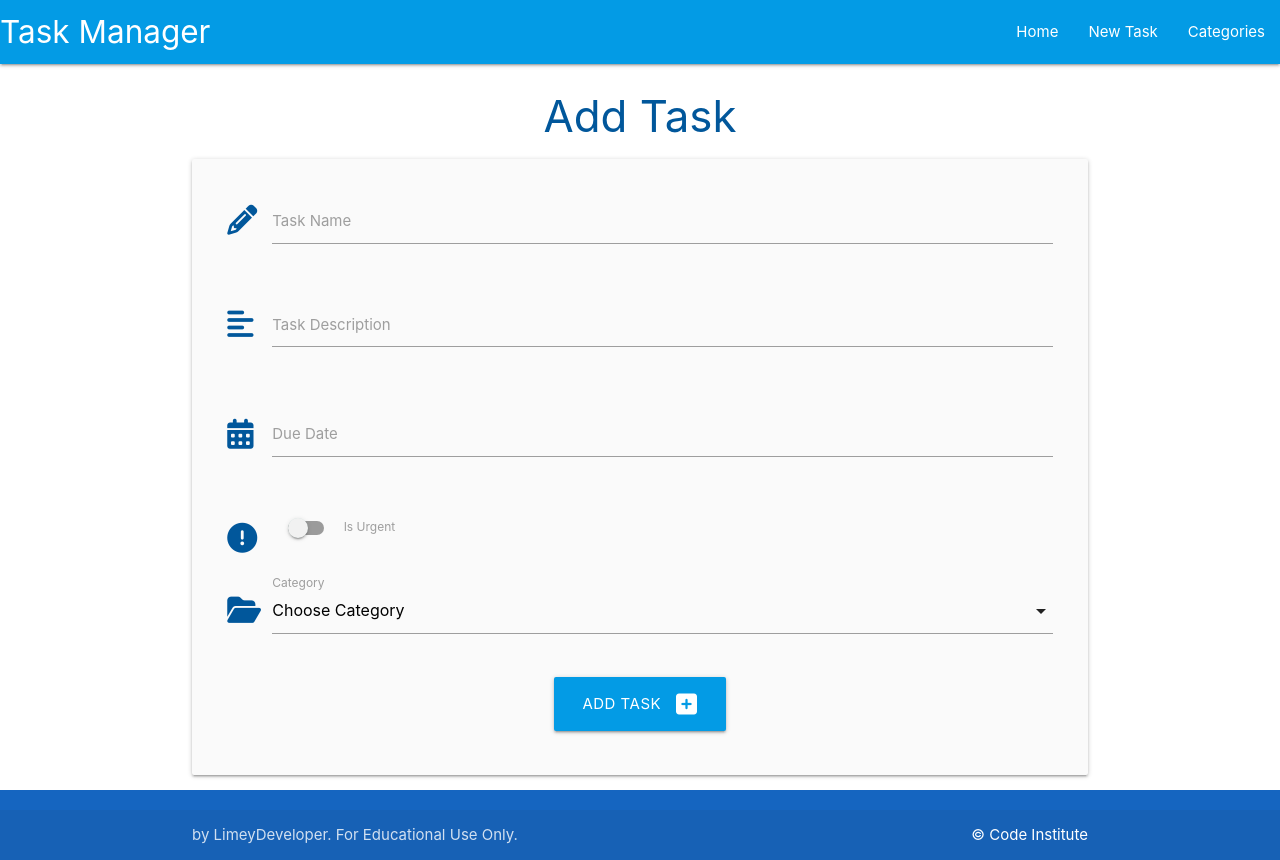
After one commit to A-Hoenig/Task-Manager, a Flask app: page /add_task in a window 1280 px wide. The commit adds this page. Run offline with Flask 3, Linux system fonts and the light colour scheme.

Commit message:
add task fucntionality

```diff
--- a/taskmanager/routes.py
+++ b/taskmanager/routes.py
@@ -17,7 +17,7 @@ def categories():
 
 @app.route("/add_category", methods=["GET", "POST"])
 def add_category():
-    if request.method=="POST":
+    if request.method == "POST":
         category = Category(category_name=request.form.get("category_name"))
         db.session.add(category)
         db.session.commit()
@@ -41,3 +41,20 @@ def delete_category(category_id):
     db.session.delete(category)
     db.session.commit()
     return redirect(url_for("categories"))
+
+
+@app.route("/add_task", methods=["GET", "POST"])
+def add_task():
+    categories = list(Category.query.order_by(Category.category_name).all())
+    if request.method == "POST":
+        task = Task(
+            task_name=request.form.get("task_name"),
+            task_description=request.form.get("task_description"),
+            is_urgent=bool(True if request.form.get("is_urgent") else False),
+            due_date=request.form.get("due_date"),
+            category_id=request.form.get("category_id")
+        )
+        db.session.add(task)
+        db.session.commit()
+        return redirect(url_for("home"))
+    return render_template("add_task.html", categories=categories)
--- a/taskmanager/static/js/script.js
+++ b/taskmanager/static/js/script.js
@@ -1,5 +1,16 @@
 document.addEventListener('DOMContentLoaded', function() {
     //sidenav bar initialization
-    var sidenav = document.querySelectorAll('.sidenav');
+    let sidenav = document.querySelectorAll('.sidenav');
     M.Sidenav.init(sidenav);
+
+    // datepicker initialization
+    let datepicker = document.querySelectorAll('.datepicker');
+    M.Datepicker.init(datepicker, {
+        format: "dd mmm, yyyy",
+        i18n: {done: "Select"}
+    });
+
+    // dropdown initialization
+    let selects = document.querySelectorAll('select');
+    M.FormSelect.init(selects);
   });
--- /dev/null
+++ b/taskmanager/templates/add_task.html
@@ -0,0 +1,72 @@
+{% extends "base.html" %}
+{% block content %}
+
+<h3 class="light-blue-text text-darken-4 center-align">Add Task</h3>
+
+<div class="row card-panel grey lighten-5">
+    <form class="col s12" method="POST" action="{{ url_for('add_task') }}">
+        <!-- task name -->
+        <div class="row">
+            <div class="input-field col s12">
+                <i class="fas fa-pencil prefix light-blue-text text-darken-4"></i>
+                <input id="task_name" name="task_name" minlength="5" maxlength="50" type="text" class="validate"
+                    required>
+                <label for="task_name">Task Name</label>
+            </div>
+        </div>
+        <!-- task description -->
+        <div class="row">
+            <div class="input-field col s12">
+                <i class="fas fa-align-left prefix light-blue-text text-darken-4"></i>
+                <textarea id="task_description" name="task_description" minlength="5" maxlength="200"
+                    type="text" class="materialize-textarea validate" required></textarea>
+                <label for="task_description">Task Description</label>
+            </div>
+        </div>
+        <!-- due_date -->
+        <div class="row">
+            <div class="input-field col s12">
+                <i class="fas fa-calendar-alt prefix light-blue-text text-darken-4"></i>
+                <input id="due_date" name="due_date" type="text" class="datepicker validate" required>
+                <label for="due_date">Due Date</label>
+            </div>
+        </div>
+        <!-- is_urgent -->
+        <div class="row">
+            <div class="input-field col s12">
+                <div class="switch">
+                    <i class="fas fa-exclamation-circle prefix light-blue-text text-darken-4"></i>
+                    <label for="is_urgent">
+                        <input id="is_urgent" name="is_urgent" type="checkbox">
+                        <span class="lever"></span>
+                        Is Urgent
+                    </label>
+                </div>
+            </div>
+        </div>
+        <!-- category_id -->
+        <div class="row">
+            <div class="input-field col s12">
+                <i class="fas fa-folder-open prefix light-blue-text text-darken-4"></i>
+                <select name="category_id" id="category_id" class="validate" required>
+                    <option value="" disabled selected>Choose Category</option>
+                    {% for category in categories %}
+                        <option value="{{ category.id }}">{{ category.category_name }}</option>
+                    {% endfor %}
+                </select>
+                <label for="category_id">Category</label>
+            </div>
+        </div>
+        <!-- submit button -->
+        <div class="row">
+            <div class="col s12 center-align">
+                <button type="submit" class="btn-large light-blue darken-1">
+                    Add Task <i class="fas fa-plus-square right"></i>
+
+                </button>
+            </div>
+        </div>
+    </form>
+</div>
+
+{% endblock %}
--- a/taskmanager/templates/base.html
+++ b/taskmanager/templates/base.html
@@ -24,7 +24,7 @@
                 <a href="#" data-target="mobile-demo" class="sidenav-trigger"><i class="fas fa-bars"></i></a>
                 <ul class="right hide-on-med-and-down">
                     <li><a href="{{ url_for('home') }}">Home</a></li>
-                    <li><a href="">New Task</a></li>
+                    <li><a href="{{ url_for('add_task') }}">New Task</a></li>
                     <li><a href="{{ url_for('categories') }}">Categories</a></li>
 
 
@@ -35,7 +35,7 @@
         <!-- mobile side nav bar -->
         <ul class="sidenav" id="mobile-demo">
             <li><a href="{{ url_for('home') }}">Home</a></li>
-            <li><a href="">New Task</a></li>
+            <li><a href="{{ url_for('add_task') }}">New Task</a></li>
             <li><a href="{{ url_for('categories') }}">Categories</a></li>
         </ul>
     </header>
--- a/taskmanager/templates/categories.html
+++ b/taskmanager/templates/categories.html
@@ -9,6 +9,7 @@
         <a href="{{ url_for('add_category') }}" class="btn-large light-blue darken-2">
             Add Category <i class="fas fa-plus-square right"></i>
         </a>
+    </div>
 </div>
 
 <div class="row">
@@ -27,6 +28,6 @@
     {% endfor %}
 </div>
 
-</div>
+
 
 {% endblock %}
```
Also changed, not shown: taskmanager/templates/tasks.html (+10 -0 lines). Lines whose indentation alone changed are shown as unchanged.
